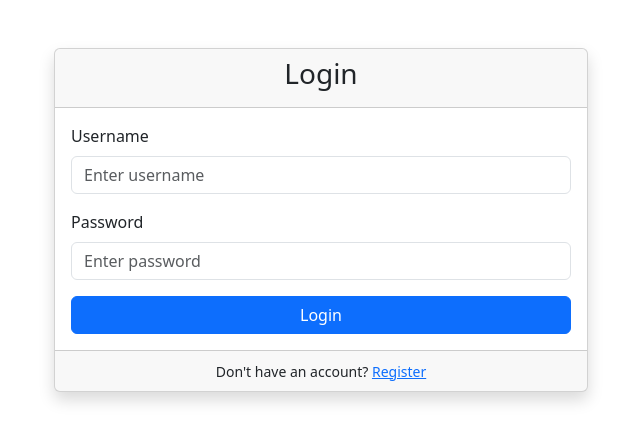
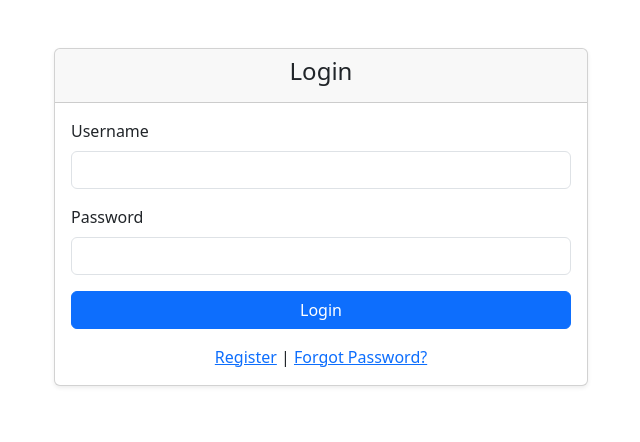
Before and after one commit to pawan01606/lead-generation-, a Flask app: page /login in a window 1280 px wide. Shown: the part 56-498 px from the top of the page, without its empty margins (319-959 px from the left). Run offline with Flask 3, Linux system fonts and the light colour scheme; parts of the project's set-up code (start-up, migrations or seed data) failed here and were passed over.

Commit message:
Fixed login page and removed remember_me

```diff
--- a/templates/login.html
+++ b/templates/login.html
@@ -4,9 +4,9 @@
 <div class="container mt-5">
     <div class="row justify-content-center">
         <div class="col-md-6">
-            <div class="card shadow">
+            <div class="card shadow-sm">
                 <div class="card-header text-center">
-                    <h3>Login</h3>
+                    <h4>Login</h4>
                 </div>
                 <div class="card-body">
                     <form method="POST" action="{{ url_for('login') }}">
@@ -14,33 +14,29 @@
 
                         <div class="mb-3">
                             {{ form.username.label(class="form-label") }}
-                            {{ form.username(class="form-control", placeholder="Enter username") }}
-                            {% if form.username.errors %}
-                                <div class="text-danger">
-                                    {% for error in form.username.errors %}
-                                        {{ error }}
-                                    {% endfor %}
-                                </div>
-                            {% endif %}
+                            {{ form.username(class="form-control") }}
+                            {% for error in form.username.errors %}
+                                <div class="text-danger">{{ error }}</div>
+                            {% endfor %}
                         </div>
 
                         <div class="mb-3">
                             {{ form.password.label(class="form-label") }}
-                            {{ form.password(class="form-control", placeholder="Enter password") }}
-                            {% if form.password.errors %}
-                                <div class="text-danger">
-                                    {% for error in form.password.errors %}
-                                        {{ error }}
-                                    {% endfor %}
-                                </div>
-                            {% endif %}
+                            {{ form.password(class="form-control") }}
+                            {% for error in form.password.errors %}
+                                <div class="text-danger">{{ error }}</div>
+                            {% endfor %}
                         </div>
 
-                        <button type="submit" class="btn btn-primary w-100">Login</button>
+                        <div class="d-grid gap-2">
+                            {{ form.submit(class="btn btn-primary") }}
+                        </div>
+
+                        <div class="mt-3 text-center">
+                            <a href="{{ url_for('register') }}">Register</a> |
+                            <a href="{{ url_for('forgot_password') }}">Forgot Password?</a>
+                        </div>
                     </form>
-                </div>
-                <div class="card-footer text-center">
-                    <small>Don't have an account? <a href="{{ url_for('register') }}">Register</a></small>
                 </div>
             </div>
         </div>
```
